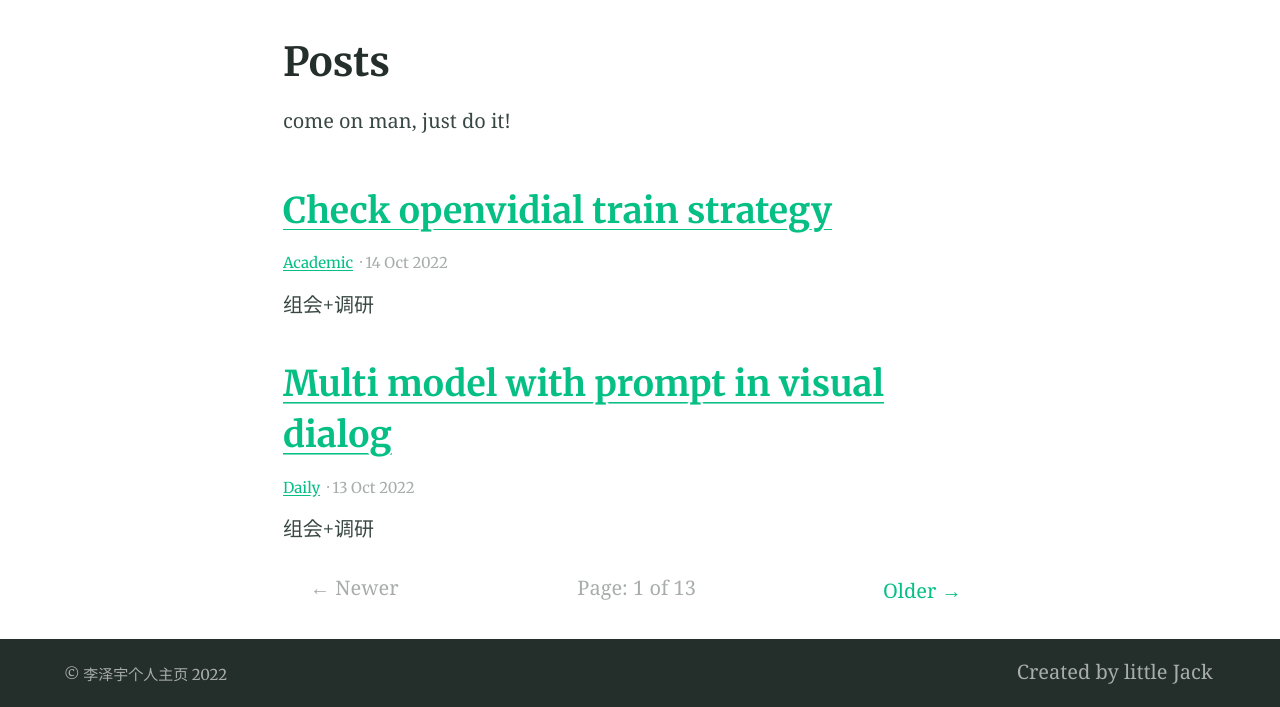
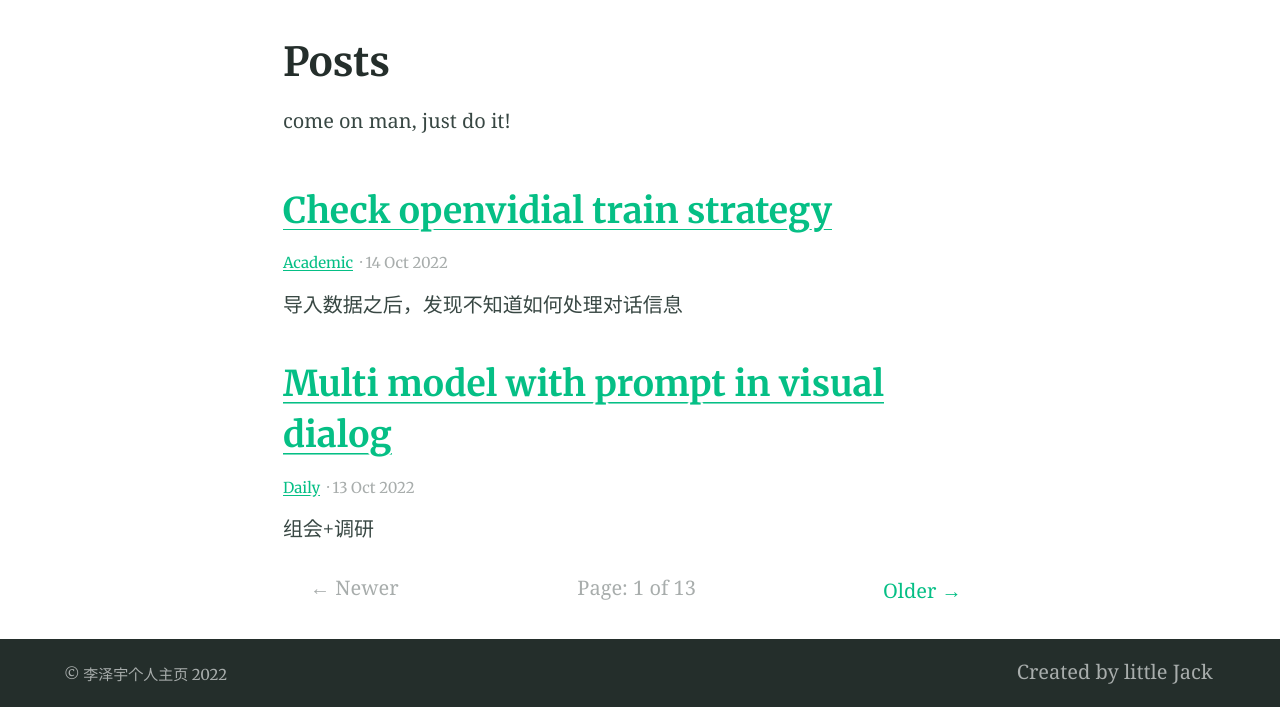
Before and after one commit to lizeyujack/lizeyujack.github.io, a Jekyll site: the page built from blog/index.html, in a window 1280 px wide. Shown: the part 424-1131 px from the top of the page. Built offline with Jekyll 4.4.1, drawn with Linux system fonts in a browser that asks for light colours; the list of posts is cut into pages by our own code.

Commit message:
Update 2022-10-14-23.md

```diff
--- a/_posts/2022-10-14-23.md
+++ b/_posts/2022-10-14-23.md
@@ -6,7 +6,7 @@ categories:
 feature_image: "https://user-images.githubusercontent.com/53364734/192078882-190b1b14-a1ee-4590-ac1f-56ac81ffeb56.png"
 
 ---
-组会+调研
+导入数据之后，发现不知道如何处理对话信息
 <!-- more -->
 
 更改链接：[![更改博客链接](https://user-images.githubusercontent.com/53364734/192180297-c1654533-eb5f-4bf9-aa9f-ab830208a5e3.png)](https://github.com/lizeyujack/lizeyujack.github.io/edit/main/_posts/2022-10-14-23.md)
```
Also changed, not shown: other parts of _posts/2022-10-14-23.md (+3 -0 lines).
